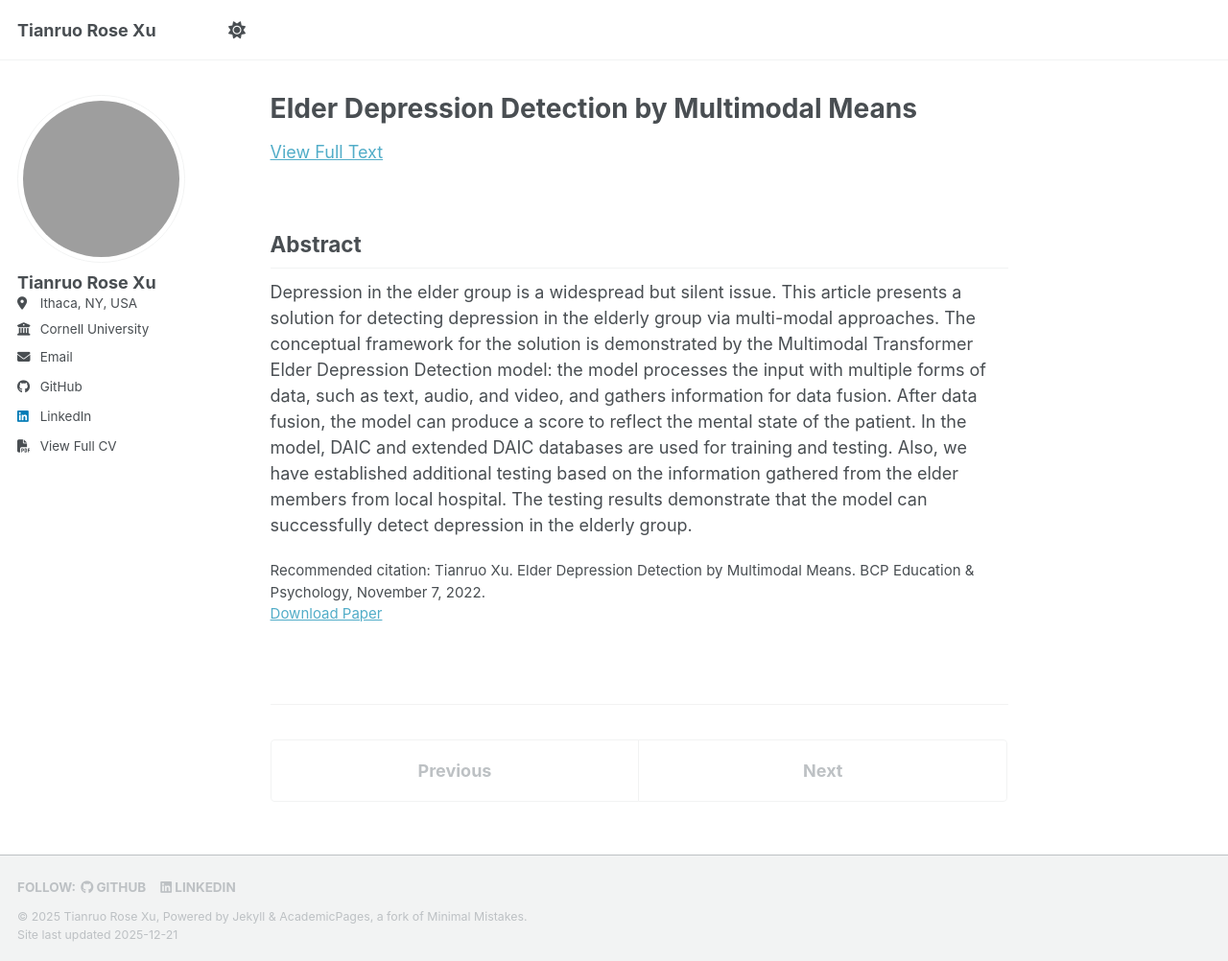
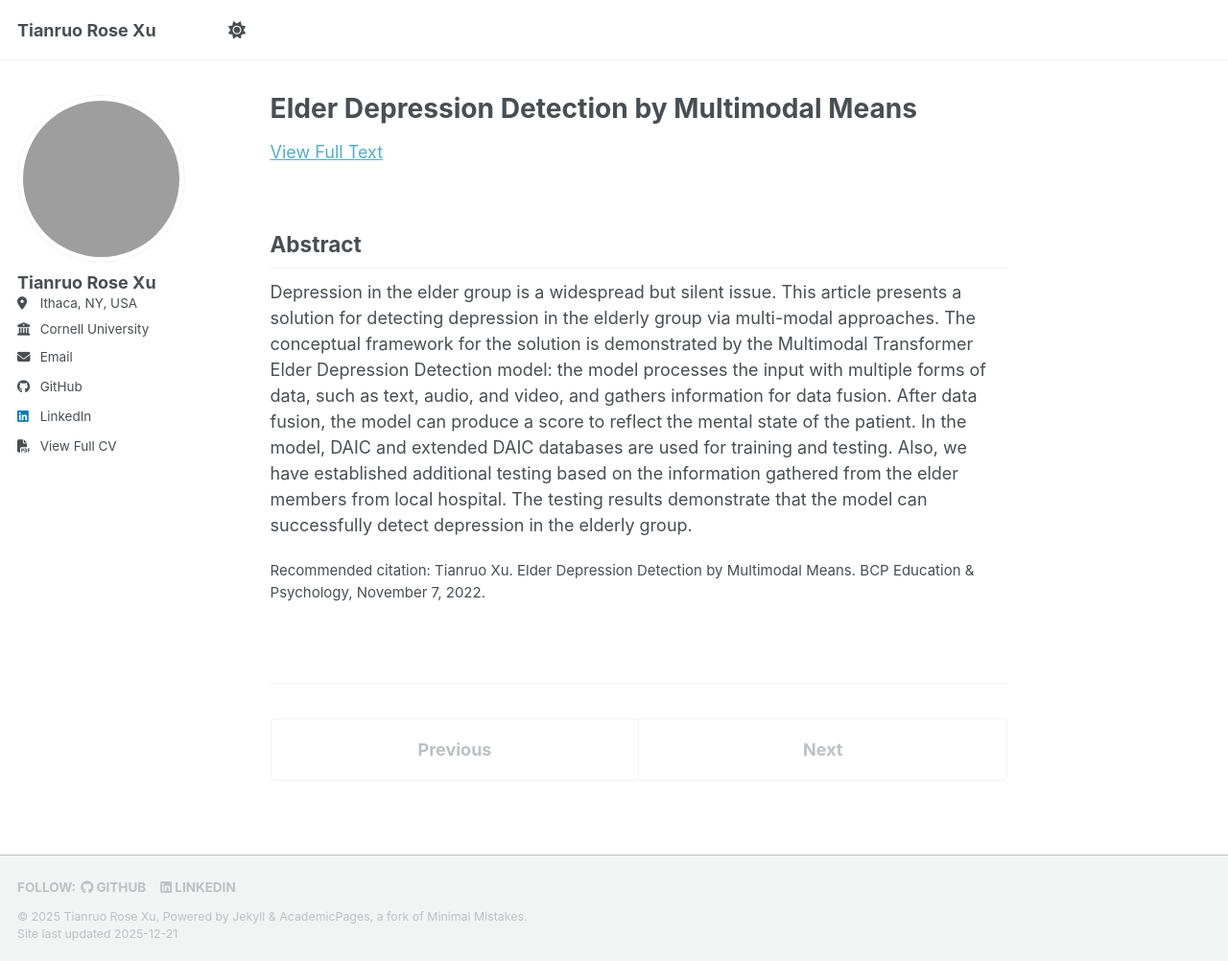
Before and after one commit to XTRose29/xtrose29.github.io, a Jekyll site: the page built from _publications/2022-11-07-elder-depression-detection.md, in a window 1280 px wide and 1002 px high. Shown: the whole window at 96% size. Built offline with Jekyll 4.4.1, drawn with Linux system fonts in a browser that asks for light colours; a script bundle is joined from its source files by our own code; library files that are not in the unit come from our copies.

Commit message:
Remove all Download Paper links from publication pages

```diff
--- a/_layouts/single.html
+++ b/_layouts/single.html
@@ -52,32 +52,20 @@ layout: default
       <section class="page__content" itemprop="text">
         {{ content }}
 
-        {% if page.citation and page.paperurl and page.slidesurl and page.bibtexurl %}
-          <p style="font-size: smaller">Recommended citation: {{ page.citation }}<br /><a href="{{ page.paperurl }}" target="_blank" rel="noopener noreferrer">Download Paper</a> | <a href="{{ page.slidesurl }}" target="_blank" rel="noopener noreferrer">Download Slides</a> | <a href="{{ page.bibtexurl }}" target="_blank" rel="noopener noreferrer">Download Bibtex</a></p>
-        {% elsif page.citation and page.paperurl and page.slidesurl %}
-          <p style="font-size: smaller">Recommended citation: {{ page.citation }}<br /><a href="{{ page.paperurl }}" target="_blank" rel="noopener noreferrer">Download Paper</a> | <a href="{{ page.slidesurl }}" target="_blank" rel="noopener noreferrer">Download Slides</a></p>
-        {% elsif page.citation and page.paperurl and page.bibtexurl %}
-          <p style="font-size: smaller">Recommended citation: {{ page.citation }}<br /><a href="{{ page.paperurl }}" target="_blank" rel="noopener noreferrer">Download Paper</a> | <a href="{{ page.bibtexurl }}" target="_blank" rel="noopener noreferrer">Download Bibtex</a></p>
-        {% elsif page.citation and page.paperurl %}
-          <p style="font-size: smaller">Recommended citation: {{ page.citation }}<br /><a href="{{ page.paperurl }}" target="_blank" rel="noopener noreferrer">Download Paper</a></p>
-        {% elsif page.citation and page.slidesurl and page.bibtexurl %}
+        {% if page.citation and page.slidesurl and page.bibtexurl %}
           <p style="font-size: smaller">Recommended citation: {{ page.citation }}<br /><a href="{{ page.slidesurl }}" target="_blank" rel="noopener noreferrer">Download Slides</a> | <a href="{{ page.bibtexurl }}" target="_blank" rel="noopener noreferrer">Download Bibtex</a></p>
         {% elsif page.citation and page.slidesurl %}
           <p style="font-size: smaller">Recommended citation: {{ page.citation }}<br /><a href="{{ page.slidesurl }}" target="_blank" rel="noopener noreferrer">Download Slides</a></p>
-        {% elsif page.slidesurl and page.bibtexurl %}
-          <p style="font-size: smaller"><a href="{{ page.slidesurl }}" target="_blank" rel="noopener noreferrer">Download Slides</a> | <a href="{{ page.bibtexurl }}" target="_blank" rel="noopener noreferrer">Download Bibtex</a></p>
-        {% elsif page.paperurl and page.bibtexurl %}
-          <p style="font-size: smaller"><a href="{{ page.paperurl }}" target="_blank" rel="noopener noreferrer">Download Paper</a> | <a href="{{ page.bibtexurl }}" target="_blank" rel="noopener noreferrer">Download Bibtex</a></p>
         {% elsif page.citation and page.bibtexurl %}
           <p style="font-size: smaller">Recommended citation: {{ page.citation }}<br /><a href="{{ page.bibtexurl }}" target="_blank" rel="noopener noreferrer">Download Bibtex</a></p>
         {% elsif page.citation %}
           <p style="font-size: smaller">Recommended citation: {{ page.citation }}</p>
+        {% elsif page.slidesurl and page.bibtexurl %}
+          <p style="font-size: smaller"><a href="{{ page.slidesurl }}" target="_blank" rel="noopener noreferrer">Download Slides</a> | <a href="{{ page.bibtexurl }}" target="_blank" rel="noopener noreferrer">Download Bibtex</a></p>
         {% elsif page.slidesurl %}
           <p style="font-size: smaller"><a href="{{ page.slidesurl }}" target="_blank" rel="noopener noreferrer">Download Slides</a></p>
         {% elsif page.bibtexurl %}
           <p style="font-size: smaller"><a href="{{ page.bibtexurl }}" target="_blank" rel="noopener noreferrer">Download Bibtex</a></p>
-        {% elsif page.paperurl %}
-          <p style="font-size: smaller"><a href="{{ page.paperurl }}" target="_blank" rel="noopener noreferrer">Download Paper</a>{% if page.codeurl %} | <a href="{{ page.codeurl }}" target="_blank" rel="noopener noreferrer">Code</a>{% endif %}</p>
         {% elsif page.codeurl %}
           <p style="font-size: smaller"><a href="{{ page.codeurl }}" target="_blank" rel="noopener noreferrer">Code</a></p>
         {% endif %}
```
